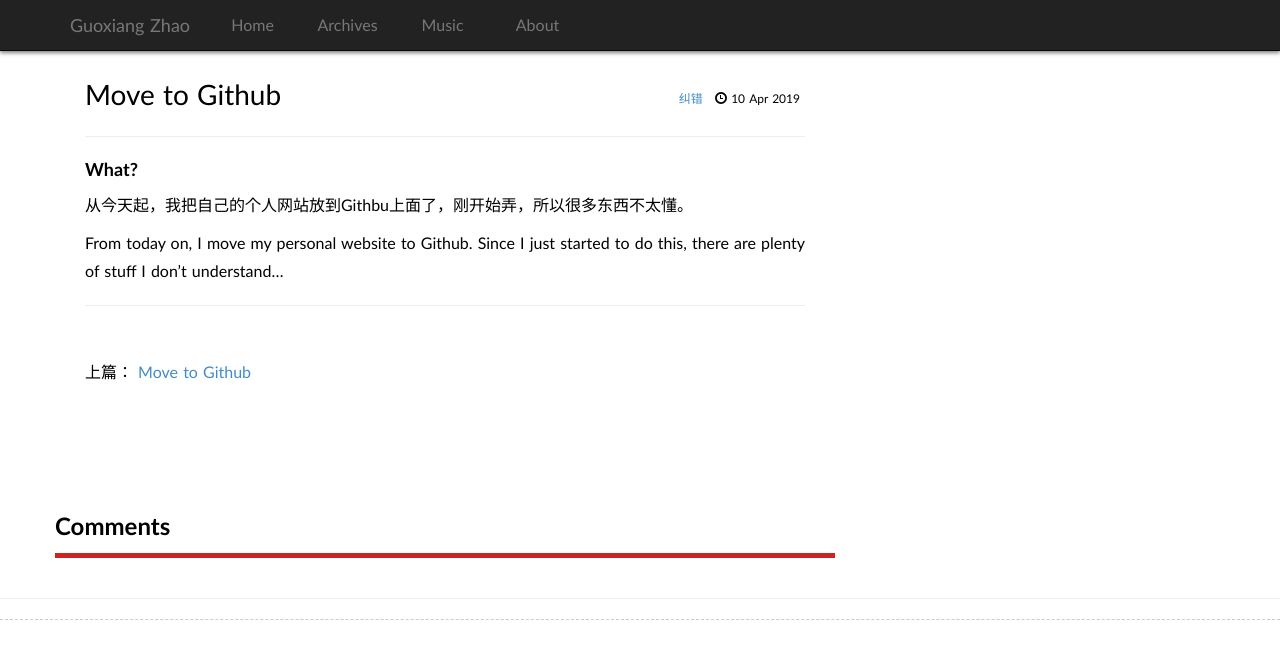
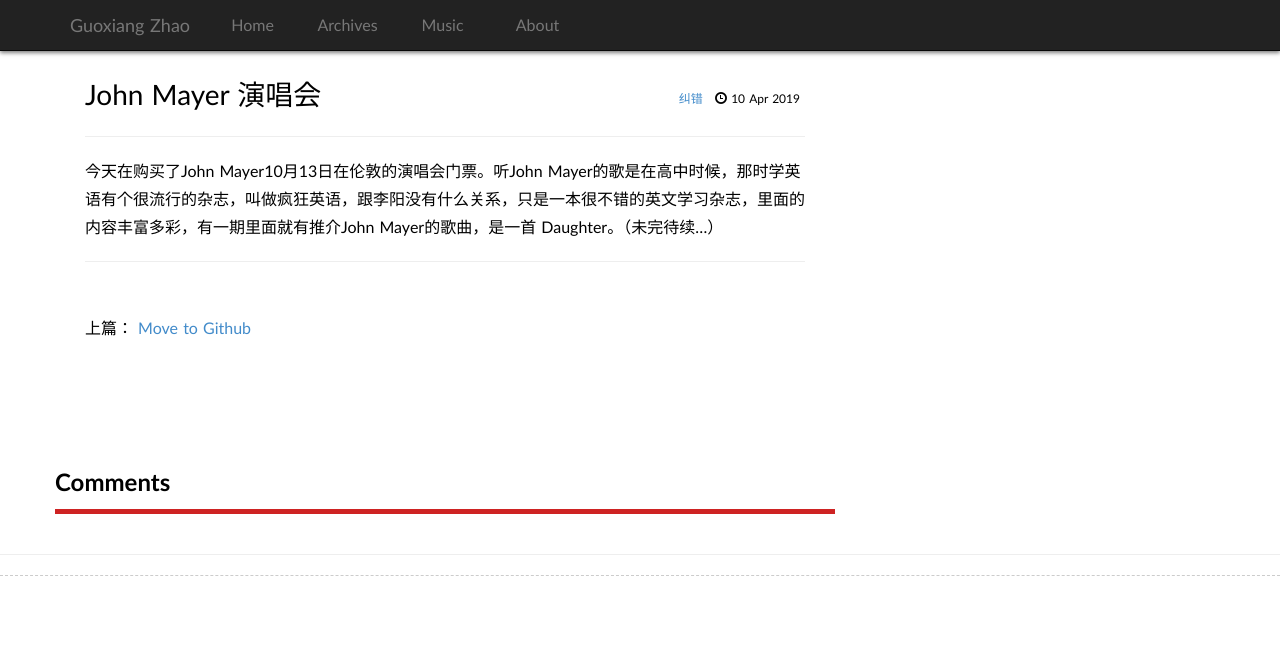
Before and after one commit to guoxiangzhao/guoxiangzhao.github.io, a Jekyll site: the page built from _posts/2019-04-10-Concert-John-Mayer.md, in a window 1280 px wide. Shown: the top 659 px of the page. Built offline with Jekyll 4.4.1, drawn with Linux system fonts in a browser that asks for light colours; some web fonts are replaced; comment, search, counter and statistics services are not loaded.

Commit message:
Update 2019-04-10-Concert-John-Mayer.md

```diff
--- a/_posts/2019-04-10-Concert-John-Mayer.md
+++ b/_posts/2019-04-10-Concert-John-Mayer.md
@@ -1,15 +1,9 @@
 ---
 layout: post
-title: Move to Github
-keywords: Github, jekyll, markdown
-category : Github
-tags : [jekyll,]
+title: John Mayer 演唱会
+keywords: John Mayer, concert
+category : Life
+tags : [John Mayer,]
 ---
 
-### What? ###
-
-
-从今天起，我把自己的个人网站放到Githbu上面了，刚开始弄，所以很多东西不太懂。
-
-
-From today on, I move my personal website to Github. Since I just started to do this, there are plenty of stuff I don't understand...
+今天在购买了John Mayer10月13日在伦敦的演唱会门票。听John Mayer的歌是在高中时候，那时学英语有个很流行的杂志，叫做疯狂英语，跟李阳没有什么关系，只是一本很不错的英文学习杂志，里面的内容丰富多彩，有一期里面就有推介John Mayer的歌曲，是一首 Daughter。（未完待续...）
```
